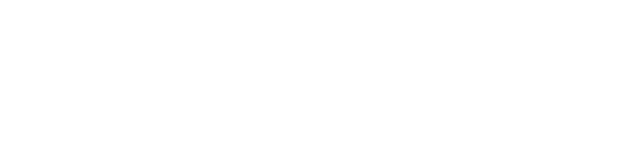
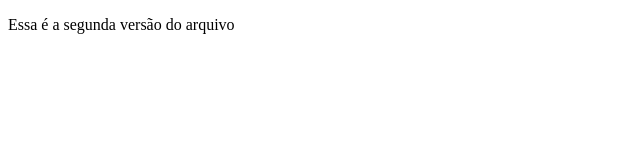
Before and after one commit to rsdm91/hello-world, a plain HTML site: page index.html in a window 1280 px wide. Shown: the whole page, without its empty margins (0-640 px from the left). Drawn offline with Linux system fonts and the light colour scheme.

Commit message:
Adicionado o arquivo inicial

```diff
--- a/index.html
+++ b/index.html
@@ -3,9 +3,9 @@
 <head>
     <meta charset="UTF-8">
     <meta name="viewport" content="width=device-width, initial-scale=1.0">
-    <title>Document</title>
+    <title>Teste para versionamento</title>
 </head>
 <body>
-
+    <p>Essa é a segunda versão do arquivo</p>
 </body>
 </html>
```
